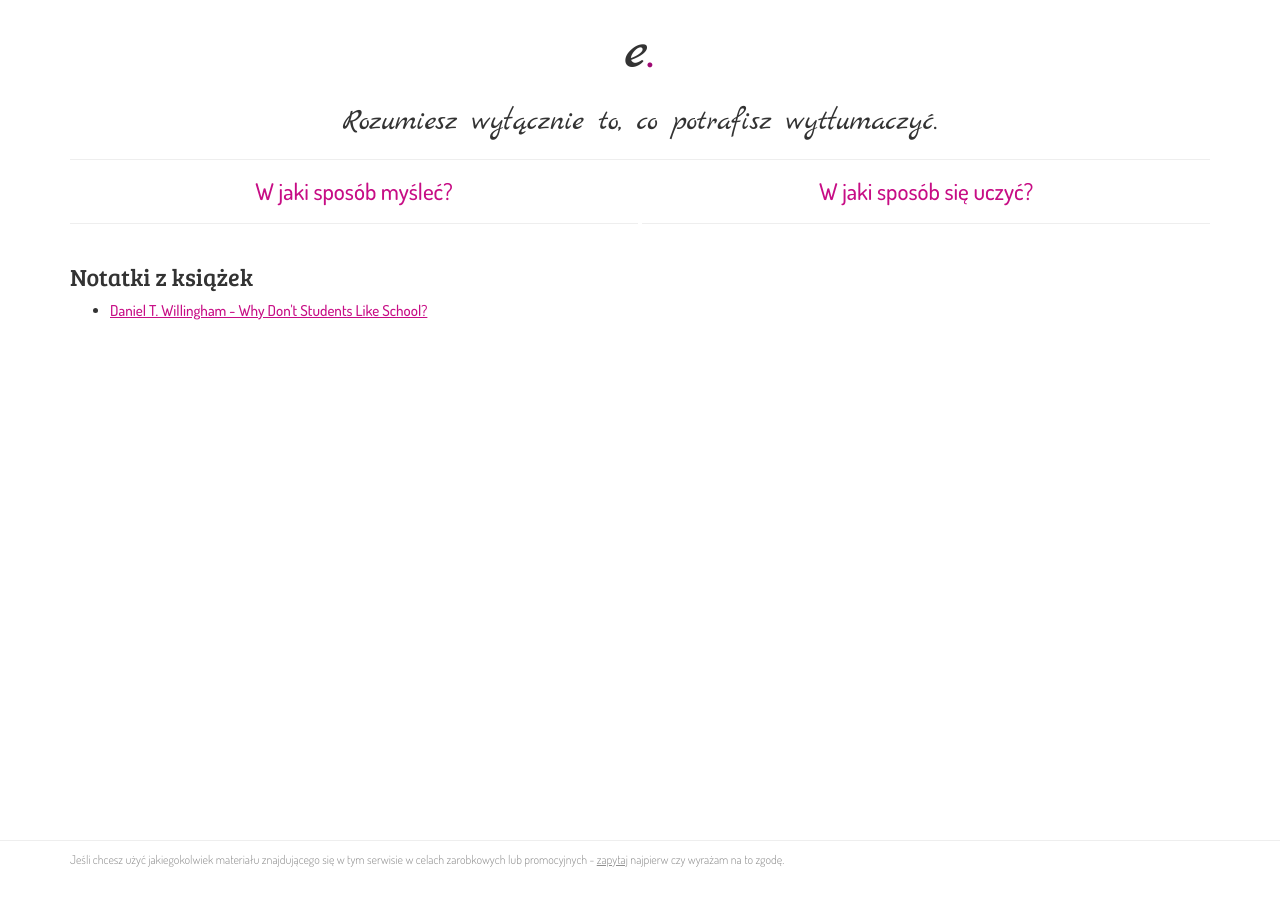
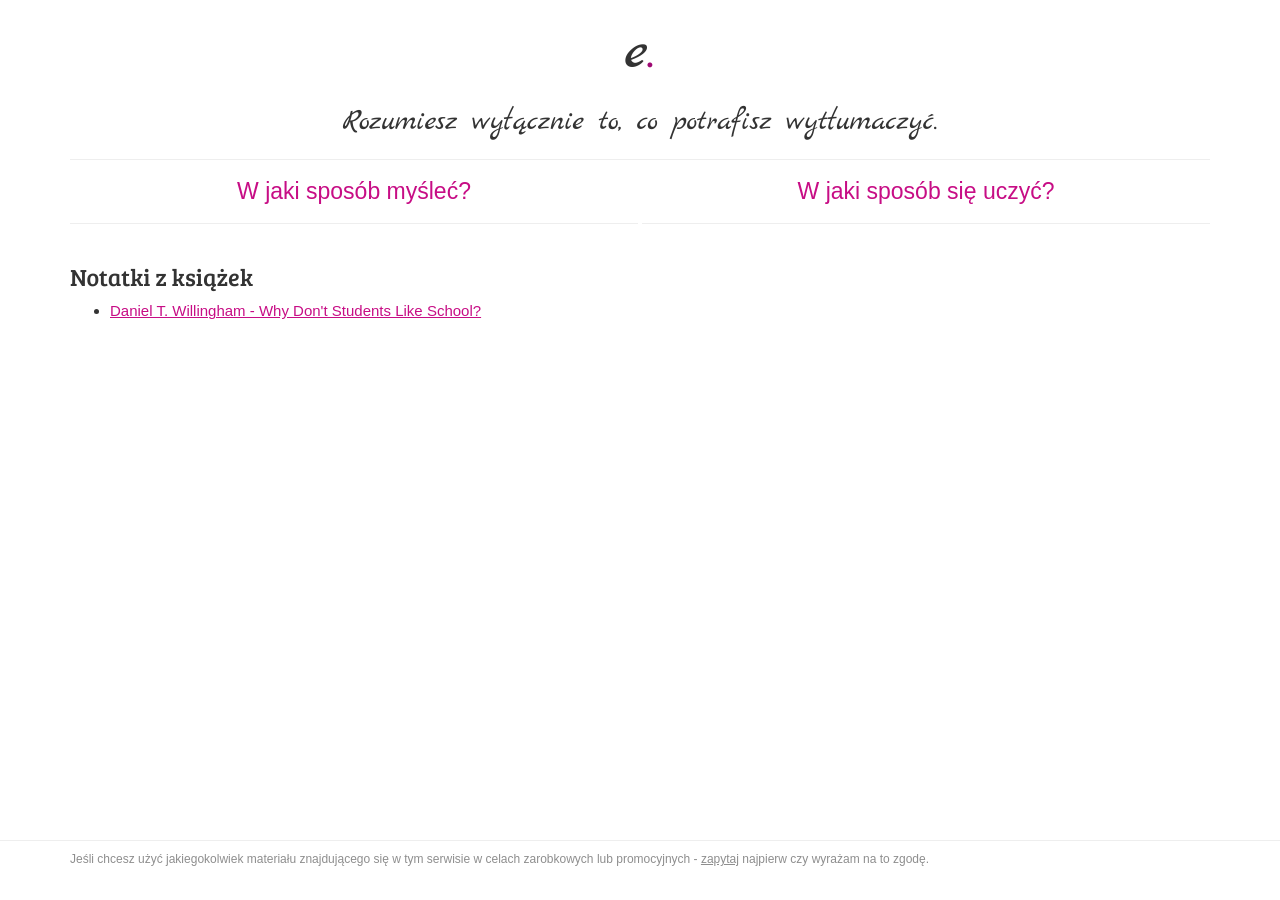
Before and after one commit to esencje/esencje.github.io, a Jekyll site: the page built from index.html, in a window 1280 px wide. Built offline with Jekyll 4.4.1, drawn with Linux system fonts in a browser that asks for light colours.

Commit message:
Update default.html

```diff
--- a/_layouts/default.html
+++ b/_layouts/default.html
@@ -3,7 +3,7 @@
   <meta http-equiv="X-UA-Compatible" content="IE=edge">
   <meta name="viewport" content="width=device-width, initial-scale=1.0">
   <title>Esencje!</title>
-  <link href="https://fonts.googleapis.com/css?family=Marck+Script|Bree+Serif|Dosis:200,300,400,500,600,700,800&subset=latin-ext" rel="stylesheet">
+  <link href="https://fonts.googleapis.com/css?family=Marck+Script|Bree+Serif|Source+Sans+Pro:200,200i,300,300i,400,400i,600,600i,700,700i,900,900i&subset=latin-ext" rel="stylesheet">
   <link rel="stylesheet" href="https://maxcdn.bootstrapcdn.com/bootstrap/3.3.7/css/bootstrap.min.css" integrity="sha384-BVYiiSIFeK1dGmJRAkycuHAHRg32OmUcww7on3RYdg4Va+PmSTsz/K68vbdEjh4u" crossorigin="anonymous">
   <link rel="stylesheet" href="/css/main.css">
 </html>
```
